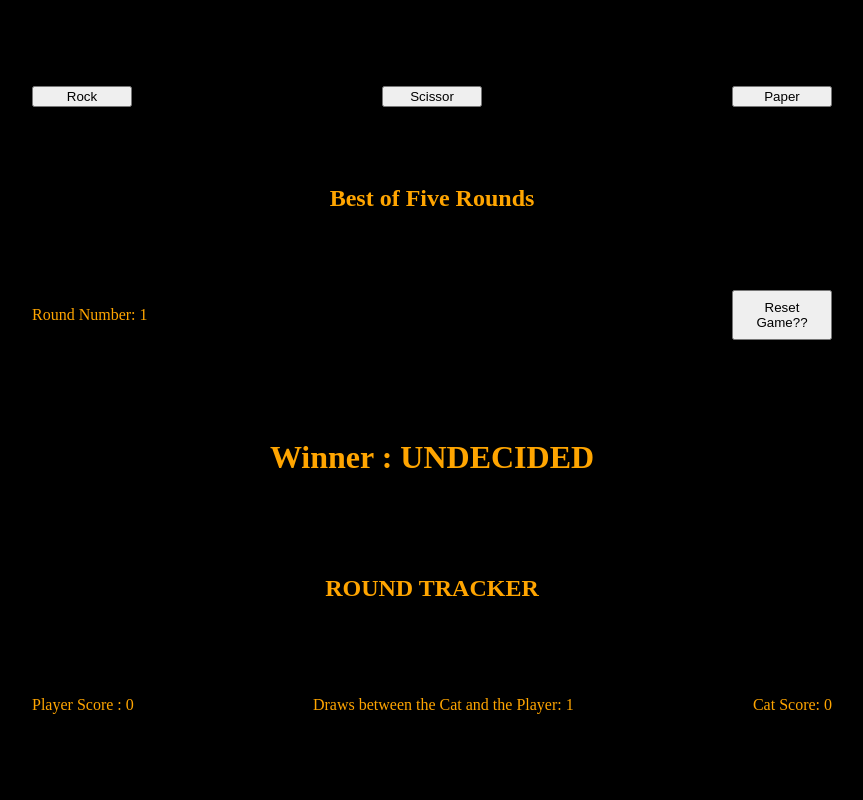
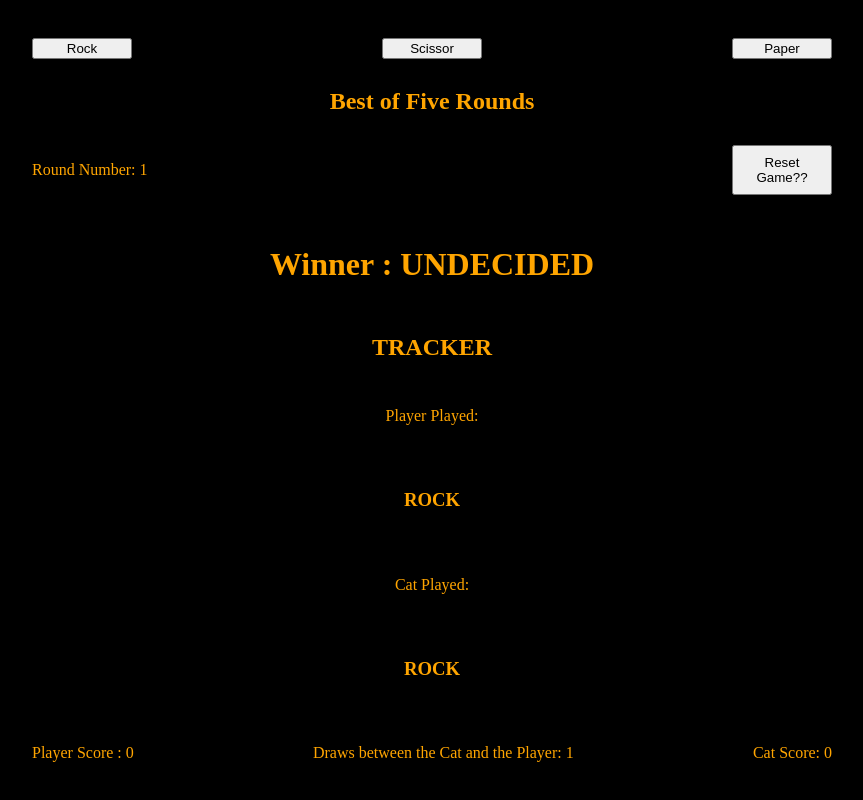
Before and after one commit to Acchu07/odin_project_RockPaperScissor, a plain HTML site: page index.html in a window 1280 px wide. Both pictures are taken after a click on the button "Rock". Shown: the whole page, without its empty margins (208-1071 px from the left). Drawn offline with Linux system fonts and the light colour scheme.

Commit message:
added who played css is still messed up

```diff
--- a/index.html
+++ b/index.html
@@ -22,7 +22,11 @@
     <div>
         <h1 id="display-winner"></h1>
     </div>
-    <h2>ROUND TRACKER</h2>
+    <h2>TRACKER</h2>
+    <p>Player Played: </p>
+    <h3 class="player-played"></h3>
+    <p>Cat Played: </p>
+    <h3 class="computer-played"></h3>
     <div class="two-end">
         <p id="player-score">Player Score: </p>
         <p id="draws">Draws between Computer and Player</p>
--- a/scripts/RockPaperScissor.js
+++ b/scripts/RockPaperScissor.js
@@ -1,10 +1,12 @@
 // Modify to appealing visuals later
 function getComputerChoice(){
+    if(round > 4) return;
     const checkValue = Math.floor(Math.random() * 3);
     return checkValue === 0 ? "rock":(checkValue === 1)? "scissors": "paper";
 }
 
-function resetScore(){
+function resetScore()
+{
         //if(round < 5) return;
         playerScore = 0;
         computerScore = 0;
@@ -14,14 +16,17 @@ function resetScore(){
         updateScoreWebsite();
 }
 
-    function getWinner(){
+function getWinner()
+{
     const displayWinner = document.querySelector('#display-winner');
-        if(playerScore === computerScore){
+    if(playerScore === computerScore)
+    {
         displayWinner.textContent = 'Draw';
         return;
     }
         // (playerScore > computerScore) ? displayWinner.textContent = 'Player Wins' : displayWinner.textContent = 'Cat Wins';
-        if(playerScore > computerScore){
+    if(playerScore > computerScore)
+    {
         displayWinner.textContent = 'Player Wins';
         return;
      }
@@ -32,7 +37,8 @@ function resetScore(){
     }
 }
 
-    function updateScoreWebsite(){
+function updateScoreWebsite()
+{
     const currentRound = document.querySelector('#round');
     const domPlayerScore = document.querySelector('#player-score');
     const domComputerScore = document.querySelector('#computer-score');
@@ -57,7 +63,9 @@ function updateScore(){
 
 function playRound(choice){
     const playerChoice = choice.target.id;
+    document.querySelector('.player-played').textContent = playerChoice.toUpperCase();
     const computerChoice = getComputerChoice();
+    document.querySelector('.computer-played').textContent = computerChoice.toUpperCase();
     if(computerChoice === playerChoice){
         draw++;
         updateScore();
```
Lines whose indentation alone changed are shown as unchanged.
